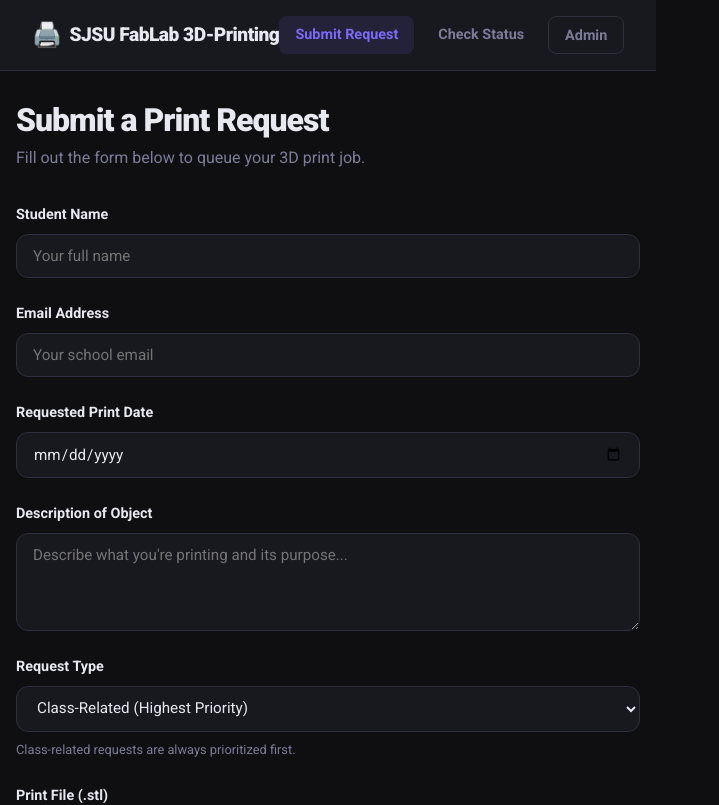
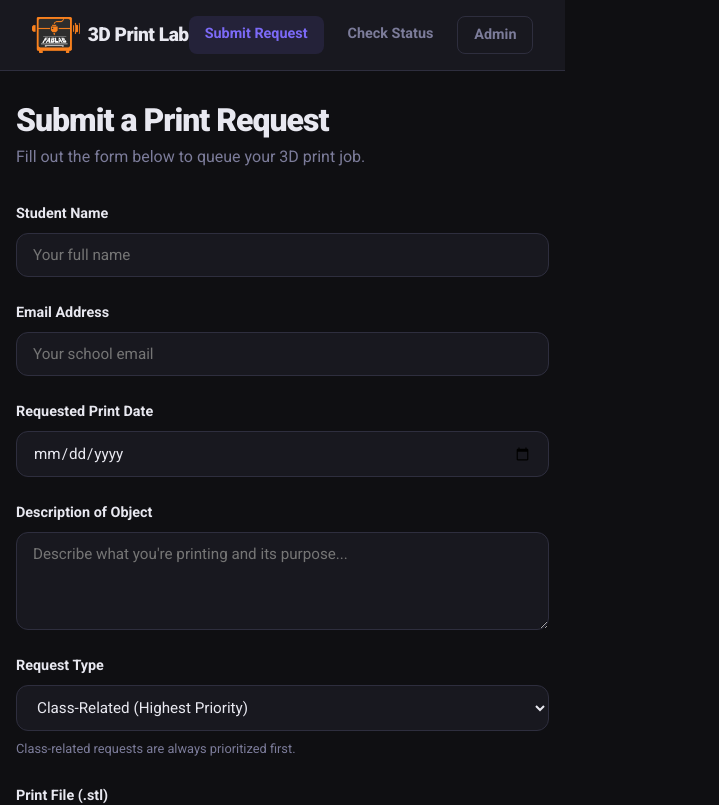
Before and after one commit to bngu3/3d-print-lab, a React (Vite) app in the folder frontend/: page / in a window 1280 px wide. Shown: the top 805 px of the page, without its empty margins (0-719 px from the left). Built offline with nearby package versions, Linux system fonts and the light colour scheme; the HTML template or start-up script is replaced by a standard one.

Commit message:
Add FabLab logo and Roboto font

```diff
--- a/frontend/index.html
+++ b/frontend/index.html
@@ -2,7 +2,7 @@
 <html lang="en">
   <head>
     <meta charset="UTF-8" />
-    <link rel="icon" type="image/svg+xml" href="/vite.svg" />
+    <link rel="icon" type="image/png" href="/FabLab.png" />
     <meta name="viewport" content="width=device-width, initial-scale=1.0" />
     <title>SJSU FabLab</title>
   </head>
--- a/frontend/src/App.tsx
+++ b/frontend/src/App.tsx
@@ -10,8 +10,8 @@ export default function App() {
       <div className="app">
         <nav className="navbar">
           <div className="nav-brand">
-            <span className="nav-logo">🖨️</span>
-            <span className="nav-title">SJSU FabLab 3D-Printing</span>
+            <img src="/FabLab.png" alt="FabLab Logo" style={{ height: '36px', width: 'auto' }} />
+            <span className="nav-title">3D Print Lab</span>
           </div>
           <div className="nav-links">
             <NavLink to="/" end className={({ isActive }) => isActive ? 'nav-link active' : 'nav-link'}>
```
Also changed, not shown: 1 other file (tests, documents, lock files or other folders).
